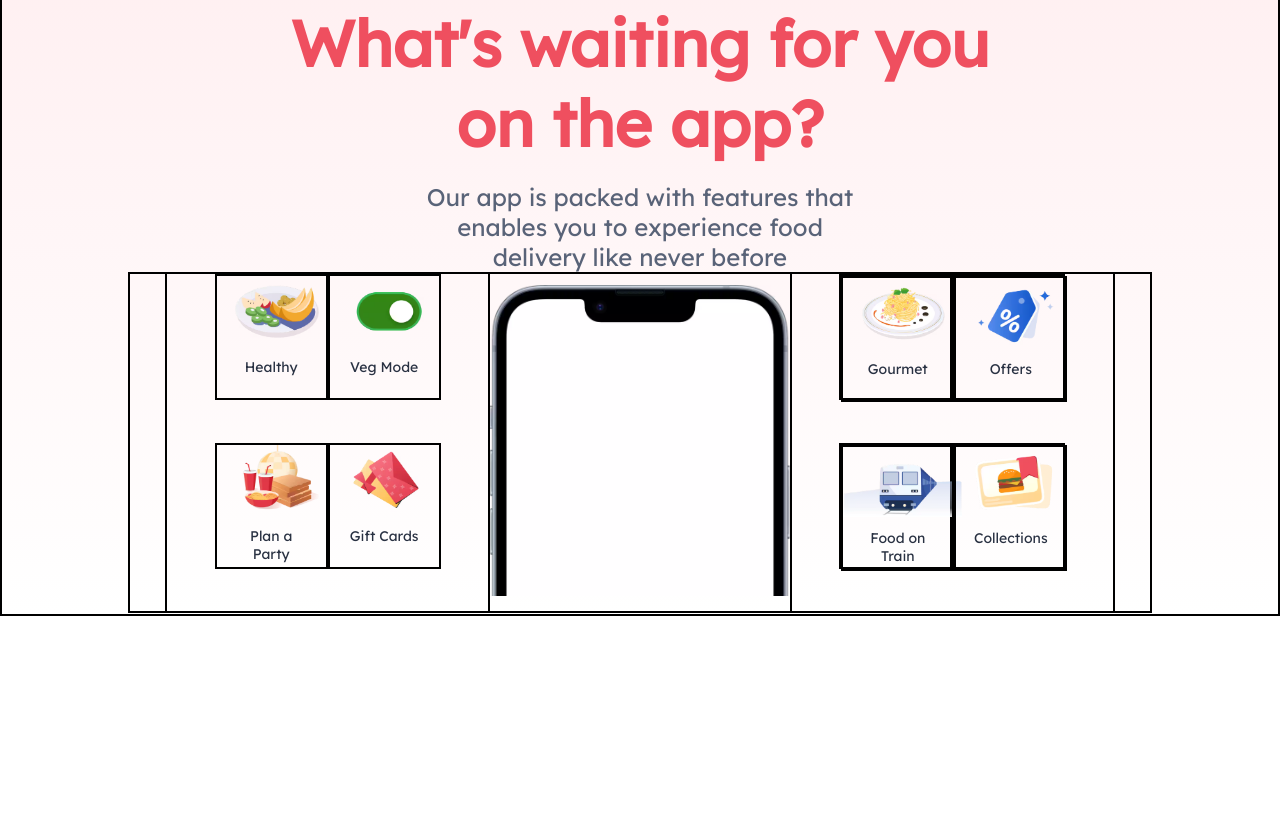
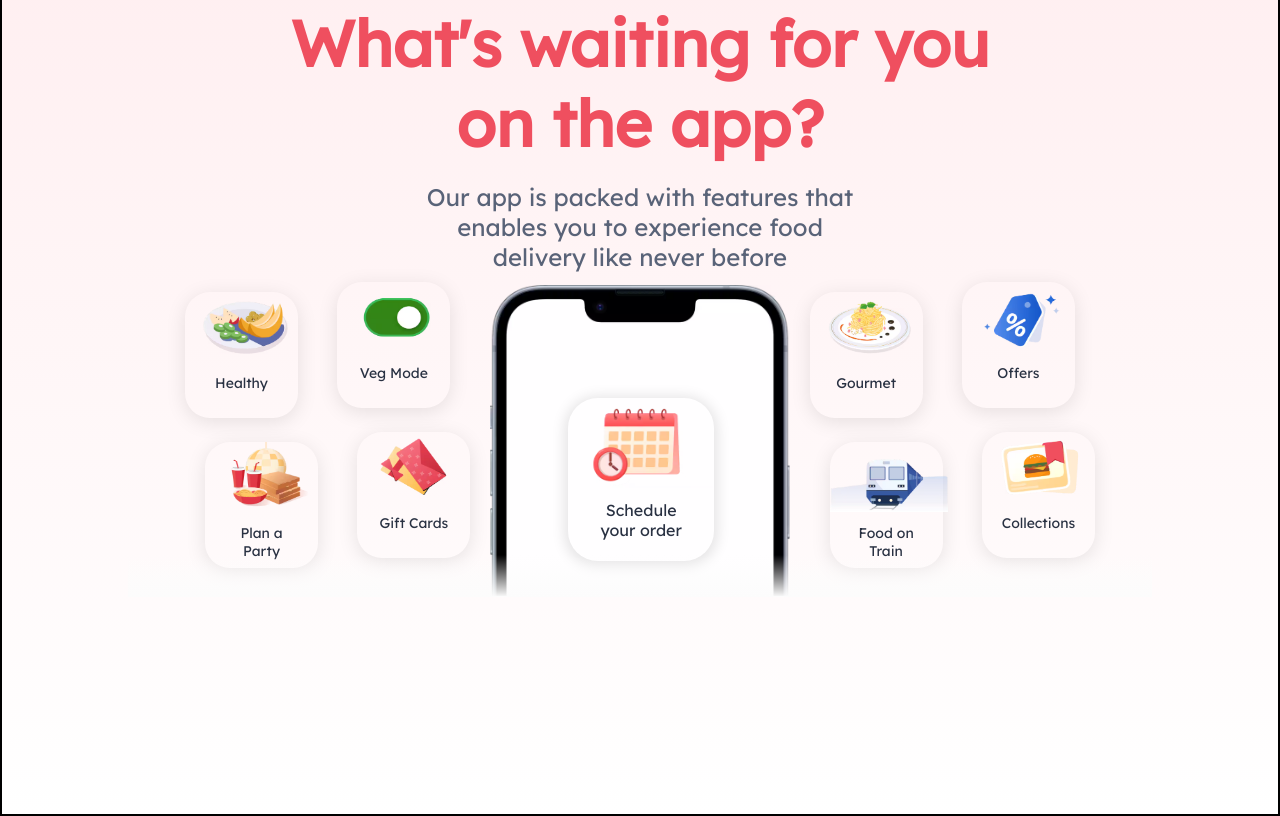
Before and after one commit to Karthik-9912/Zomato-Clone, a plain HTML site: page index.html in a window 1280 px wide. Shown: the part 2033-2849 px from the top of the page. Before the commit the page ends 2649 px from the top, so only its background shows below. Drawn offline with Linux system fonts and the light colour scheme.

Commit message:
added sec2

```diff
--- a/index.html
+++ b/index.html
@@ -176,7 +176,7 @@
           </p>
           <div class="sec2-items">
             <div class="sec2-left-items">
-              <div>
+              <div class="healthy">
                 <img
                   src="./sec2/imgi_13_d0f1639403f80f8f2c19e0d538222e661742455804.png"
                   alt=""
@@ -185,7 +185,7 @@
                 />
                 <p>Healthy</p>
               </div>
-              <div>
+              <div class="veg-mode">
                 <img
                   src="./sec2/imgi_12_82f145180cd6f920a8a8617dda366a0a1742455963.png"
                   alt=""
@@ -194,7 +194,7 @@
                 />
                 <p>Veg Mode</p>
               </div>
-              <div>
+              <div class="party">
                 <img
                   src="./sec2/imgi_16_5e7aab0f183b36fc12c29279f0cb55181742462245.png"
                   alt=""
@@ -203,7 +203,7 @@
                 />
                 <p>Plan a Party</p>
               </div>
-              <div>
+              <div class="gift">
                 <img
                   src="./sec2/imgi_20_867f86a10503998e437963bb37c451591742455764.png"
                   alt=""
@@ -214,28 +214,28 @@
               </div>
             </div>
             <div>
-              <div>
+              <div class="sec2-phone">
                 <img
                   src="./sec2/imgi_40_3f7e2757e62fd22592b879bd56b666011742294630.png"
                   alt=""
                   height="310.08px"
                   width="299.3px"
                 />
-
-                <!-- <div>
+              </div>
+            </div>
+            <div class="mid-item-parent">
+              <div class="sec2-mid-item">
                 <img
                   src="./sec2/imgi_15_cc1caf220c91be38dd94cce12b416fcd1746550226.png"
                   alt=""
-                    height="68.25px"
-                    width="108.8px"
+                  height="90.12px"
+                  width="144.8px"
                 />
-                  <p>Schedule your order</p>
-                </div> -->
+                <p>Schedule <br />your order</p>
               </div>
             </div>
             <div class="sec2-right-items">
-              <div>
-                <div>
+              <div class="gourmet">
                 <img
                   src="./sec2/imgi_19_6e27c9acde6045c272a28e6eb275727e1742455789.png"
                   alt=""
@@ -244,9 +244,7 @@
                 />
                 <p>Gourmet</p>
               </div>
-              </div>
-              <div>
-                <div>
+              <div class="offer">
                 <img
                   src="./sec2/imgi_17_813952c961fd13588cb71867d84ea7dc1742455815.png"
                   alt=""
@@ -255,9 +253,7 @@
                 />
                 <p>Offers</p>
               </div>
-              </div>
-              <div>
-                <div>
+              <div class="food">
                 <img
                   src="./sec2/imgi_18_06d090307e02772693ac06123b53459b1742455939.png"
                   alt=""
@@ -266,9 +262,7 @@
                 />
                 <p>Food on Train</p>
               </div>
-              </div>
-              <div>
-                <div>
+              <div class="collections">
                 <img
                   src="./sec2/imgi_14_5e973dd10c387878009c66d625ae541a1746550690.png"
                   alt=""
@@ -279,6 +273,8 @@
               </div>
             </div>
           </div>
+          <div class="blank-white">
+            <div></div>
           </div>
         </div>
       </div>
--- a/styles.css
+++ b/styles.css
@@ -241,13 +241,14 @@ main p{
 }
 
 #sec2{
-    height: 749px;
+    height: 949px;
     margin-top: 300px;
     border: 2px solid;
     /*this is also same --> background: linear-gradient(to bottom, rgba(284, 192, 228, 0.366), transparent); */
     background: linear-gradient(0deg, #FFFFFF 0%, #FFEDEF 100%);
     margin-top: 96px 0 0 0;
     padding-top: 150px;
+    position: relative;
 
 }
 .tot-container{
@@ -285,7 +286,7 @@ main p{
 }
 
 .sec2-items{
-    border: 2px solid;
+    /* border: 2px solid; */
     display: flex;
     justify-content: center;
     align-items: center;
@@ -293,7 +294,7 @@ main p{
     height: 341.33px;
 }
 .sec2-left-items,.sec2-right-items{
-    border: 2px solid;
+    /* border: 2px solid; */
     width: 325.33px;
     height: 341.33px;
     display: flex;
@@ -301,8 +302,9 @@ main p{
     flex-wrap: wrap;
 }
 .sec2-left-items div,.sec2-right-items div{
-    border: 2px solid;
-
+    /* border: 2px solid; */
+    border-radius: 25px;
+    box-shadow: 0px 4px 20px rgba(0, 0, 0, 0.1);
     width: 113px;
     height: 126px;
 }
@@ -315,4 +317,61 @@ main p{
     text-align: center;
     margin: 8.07px 0px;
     padding: 0px 16px;
+    position: relative;
 }
+
+.mid-item-parent{
+    position: relative;
+
+}
+.sec2-mid-item{
+    /* border: 2px solid; */
+    height: 163px;
+    width: 146px;
+    position: absolute;
+    right: 75.5px;
+    top: -45px;
+    border-radius: 30px;
+    box-shadow: 0px 2px 13px 4px  rgba(0, 0, 0, 0.1);
+
+}
+.sec2-mid-item>p{
+    font-size: 16px;
+    /* width: 110px;
+    height: 30px; */
+    text-align: center;
+
+}
+.sec2-left-items,.sec2-right-items{
+    position: relative;
+}
+.healthy,.gourmet{
+    position: absolute;
+    top: 20px;
+    left: 20px;
+}
+.veg-mode,.offer{
+    position: absolute;
+    top: 10px;
+    right: 40px;
+}
+.party,.food{
+    position: absolute;
+    top: 170px;
+    left: 40px;
+}
+.gift,.collections{
+    position: absolute;
+    top: 160px;
+    right: 20px;
+}
+.blank-white{
+   /* border: 2px solid; */
+    background-color: white;
+    position: absolute;
+    bottom: 216.8px;
+    background: linear-gradient(to top,rgb(252, 252, 252,1),transparent);
+    z-index: 1;
+    width: 1024px;
+    height: 42px;
+}
```
Lines whose indentation alone changed are shown as unchanged.
